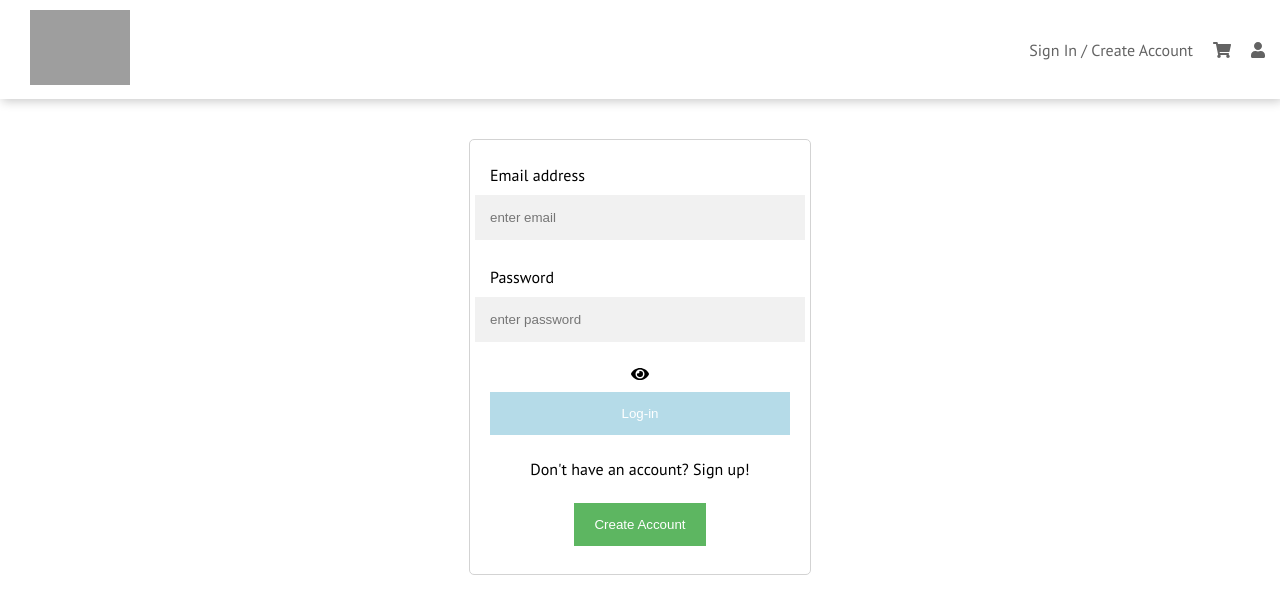
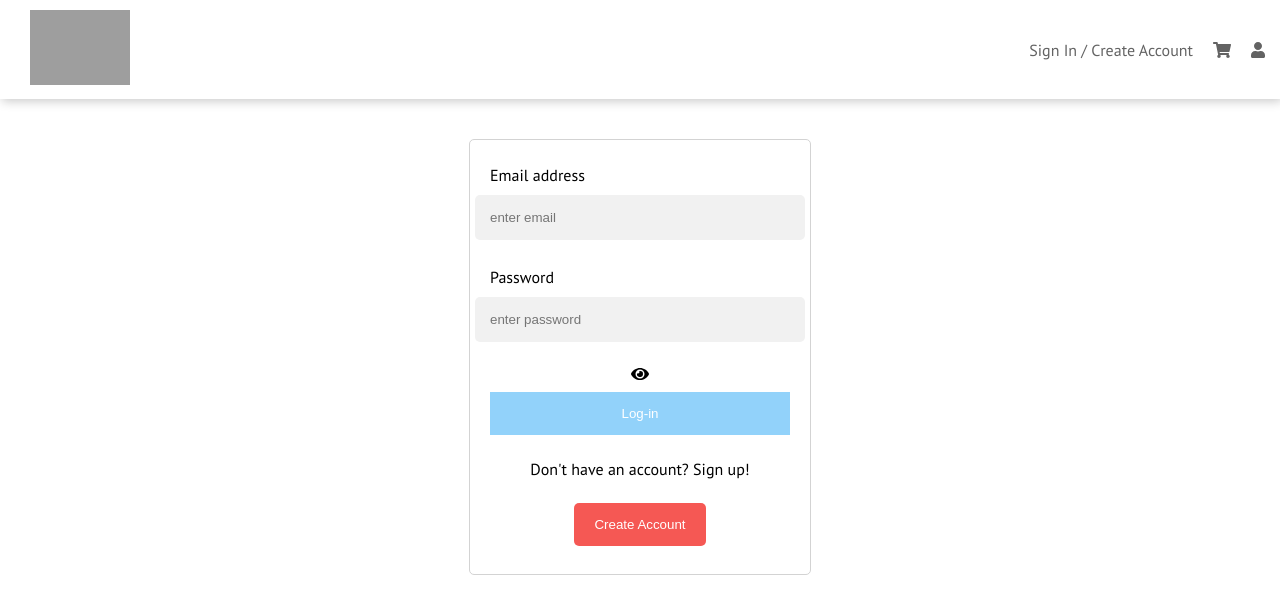
Before and after one commit to CraigA27/ProjectThree, a React (Create React App) app in the folder project3/: page /customers in a window 1280 px wide. Shown: the top 614 px of the page. Built offline with nearby package versions, Linux system fonts and the light colour scheme; no server answers; grey boxes are pictures that could not be loaded.

Commit message:
more css changes to login

```diff
--- a/project3/package.json
+++ b/project3/package.json
@@ -24,6 +24,7 @@
     "react-star-rating-component": "^1.4.1",
     "react-stripe-checkout": "^2.6.3",
     "react-stripe-elements": "^6.1.2",
+    "reactstrap": "^8.7.1",
     "stripe": "^8.127.0",
     "web-vitals": "^0.2.4"
   },
--- a/project3/src/components/customers/CustomerSignUp.css
+++ b/project3/src/components/customers/CustomerSignUp.css
@@ -5,6 +5,7 @@ input[type=text], input[type=password] {
     display: inline-block;
     border: none;
     background: #f1f1f1;
+    border-radius: 5px;
 }
 
 input[type=text]:focus, input[type=password]:focus {
@@ -19,7 +20,7 @@ input[type=text]:focus, input[type=password]:focus {
     margin-top: 40px;
     width: 300px;
     height: fit-content;
-    border-radius: 5px;
+    border-radius: 10px;
     padding: 20px;
     border: 1px solid lightgray;
     margin-left: auto;
@@ -34,7 +35,7 @@ label{
 }
 
 .signup-button {
-    background-color: #4CAF50;
+    background-color: #f54642;
     color: white;
     padding: 14px 20px;
     margin: 8px 0;
@@ -42,10 +43,11 @@ label{
     cursor: pointer;
     width: 100%;
     opacity: 0.9;
+    border-radius: 5px;
 }
 
 .login-button{
-    background-color: lightblue;
+    background-color: lightskyblue;
     color: white;
     padding: 14px 20px;
     margin: 8px 0;
@@ -62,6 +64,7 @@ label{
 .batman-avatar{
     height: 270px;
     width: 300px;
+    margin-left: 100px;
 }
 
 .green-avatar-female{
```
Also changed, not shown: 2 other files (tests, documents, lock files or other folders).
